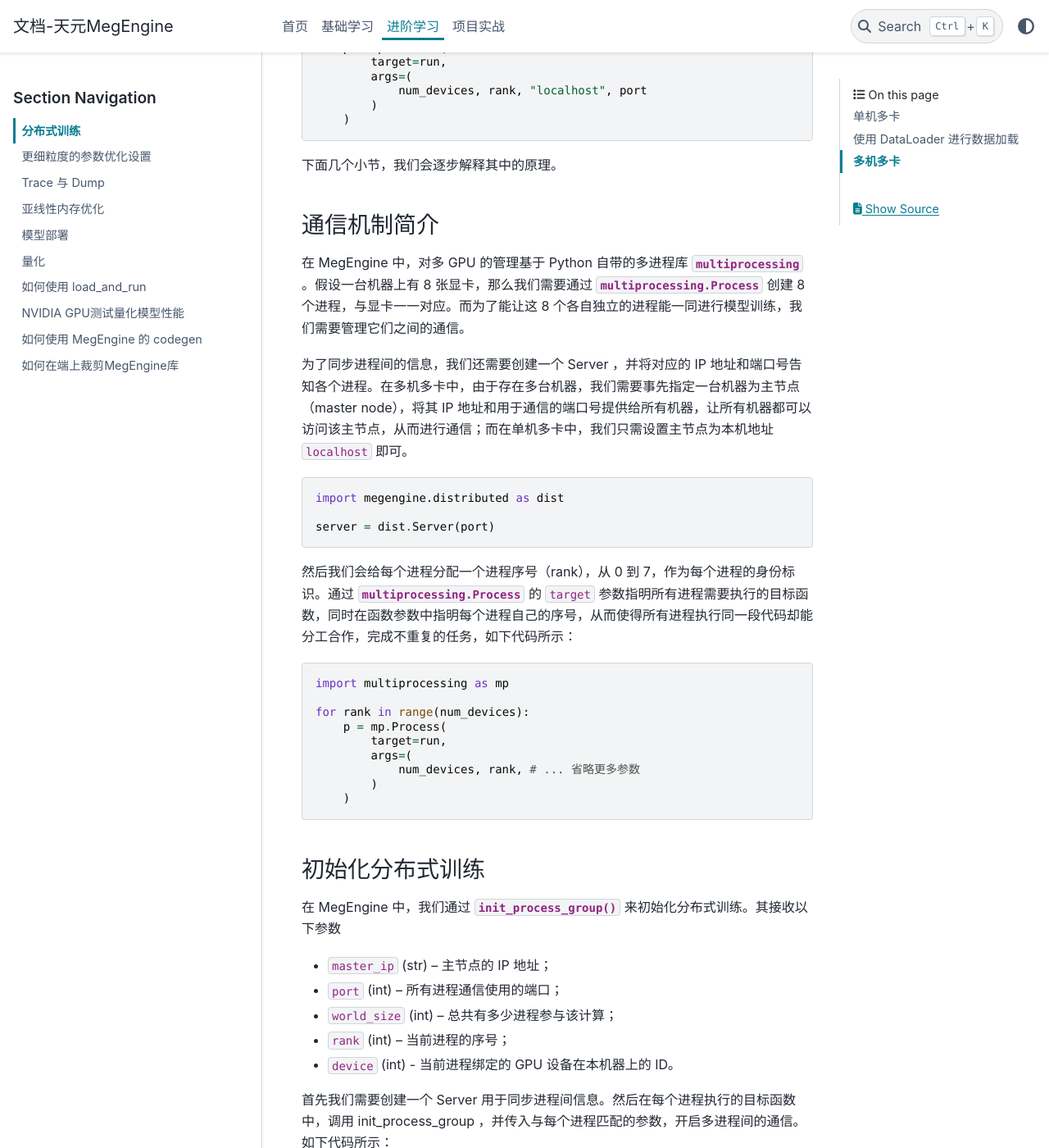
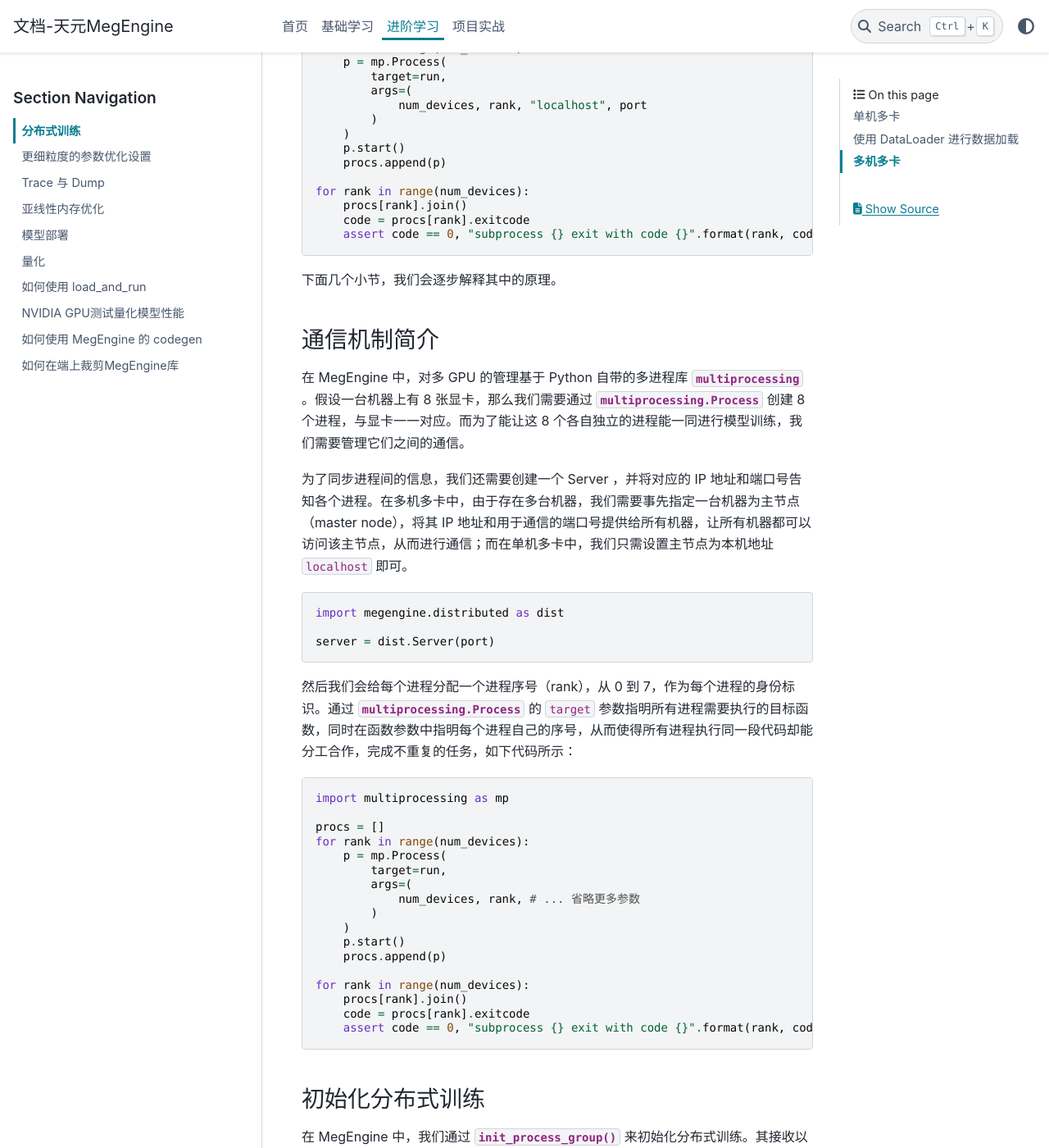
Before and after one commit to MegEngine/Docs, a Sphinx documentation site: the page built from source/advanced/distributed.rst, in a window 1280 px wide and 1400 px high, scrolled down 1624 px. Shown: the whole window at 82% size. Built offline with Sphinx 7.4.7 and the PyData theme 0.15.4, drawn with Linux system fonts in a browser that asks for light colours; some of the changed text lies outside the part shown.

Commit message:
docs(distributed): add procesee start, check exitcode
GitOrigin-RevId: 2c7c64469362bfba156453d45617ab7c494e956a

```diff
--- a/source/advanced/distributed.rst
+++ b/source/advanced/distributed.rst
@@ -71,6 +71,7 @@ launcher 是我们提供的一个语法糖，它等价于下面这段代码：
     port = dist.util.get_free_ports(1)[0]
     server = dist.Server(port)
 
+    procs = []
     for rank in range(num_devices):
         p = mp.Process(
             target=run,
@@ -78,6 +79,13 @@ launcher 是我们提供的一个语法糖，它等价于下面这段代码：
                 num_devices, rank, "localhost", port
             )
         )
+        p.start()
+        procs.append(p)
+
+    for rank in range(num_devices):
+        procs[rank].join()
+        code = procs[rank].exitcode
+        assert code == 0, "subprocess {} exit with code {}".format(rank, code)
 
 下面几个小节，我们会逐步解释其中的原理。
 
@@ -100,6 +108,7 @@ launcher 是我们提供的一个语法糖，它等价于下面这段代码：
 
     import multiprocessing as mp
 
+    procs = []
     for rank in range(num_devices):
         p = mp.Process(
             target=run,
@@ -107,6 +116,13 @@ launcher 是我们提供的一个语法糖，它等价于下面这段代码：
                 num_devices, rank, # ... 省略更多参数
             )
         )
+        p.start()
+        procs.append(p)
+
+    for rank in range(num_devices):
+        procs[rank].join()
+        code = procs[rank].exitcode
+        assert code == 0, "subprocess {} exit with code {}".format(rank, code)
 
 初始化分布式训练
 ''''''''''''''''''''''''''''''
@@ -275,6 +291,7 @@ launcher 是我们提供的一个语法糖，它等价于下面这段代码：
 
     num_devices = dist.helper.get_device_count_by_fork("gpu")
 
+    procs = []
     for rank in range(num_devices):
         p = mp.Process(
             target=run,
@@ -282,3 +299,10 @@ launcher 是我们提供的一个语法糖，它等价于下面这段代码：
                 args.num_nodes, args.node_id, num_devices, rank, args.master_ip, args.port
             )
         )
+        p.start()
+        procs.append(p)
+
+    for rank in range(num_devices):
+        procs[rank].join()
+        code = procs[rank].exitcode
+        assert code == 0, "subprocess {} exit with code {}".format(rank, code)
```
Also changed, not shown: other parts of source/advanced/distributed.rst (+1 -1 lines).
